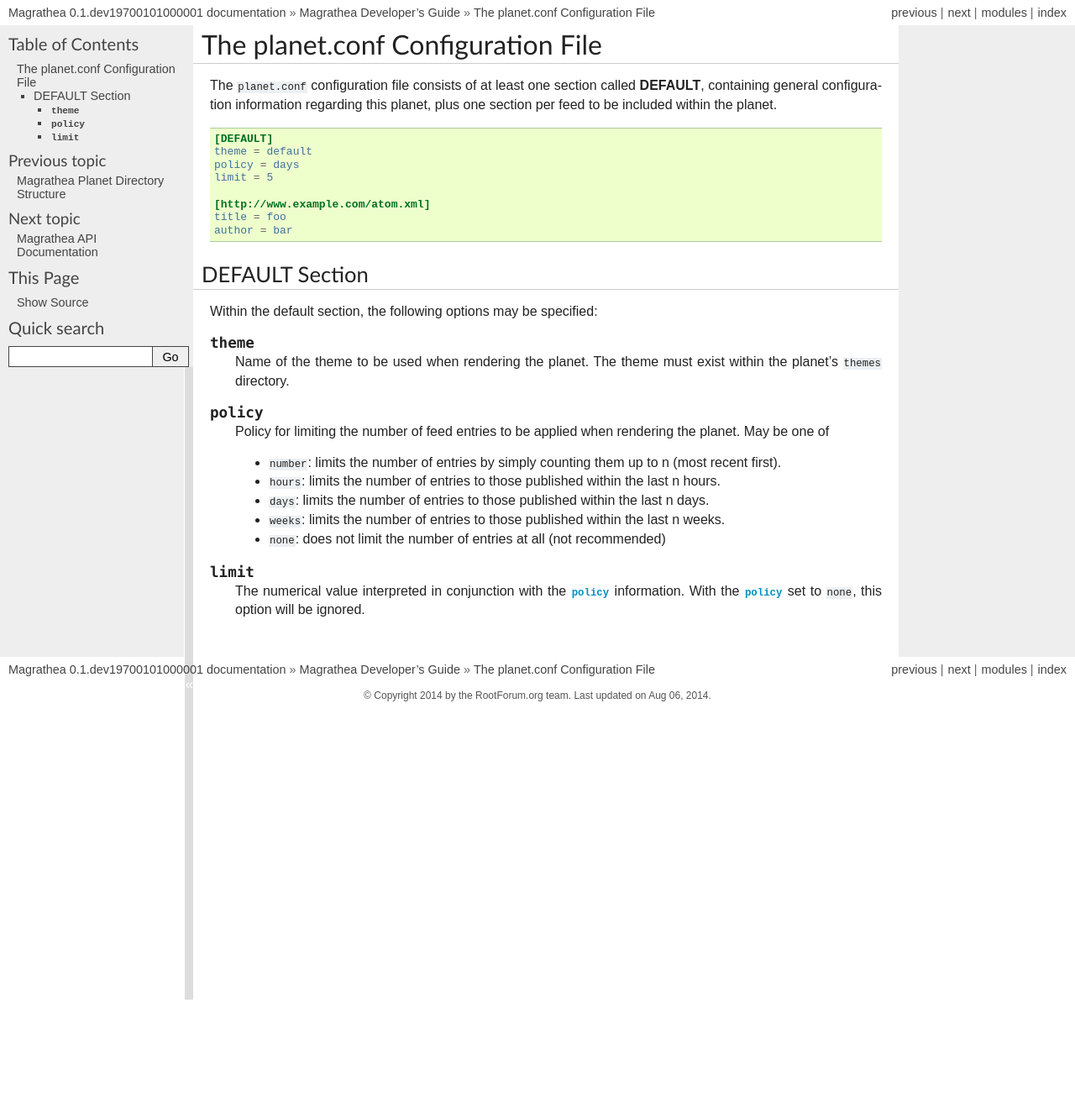
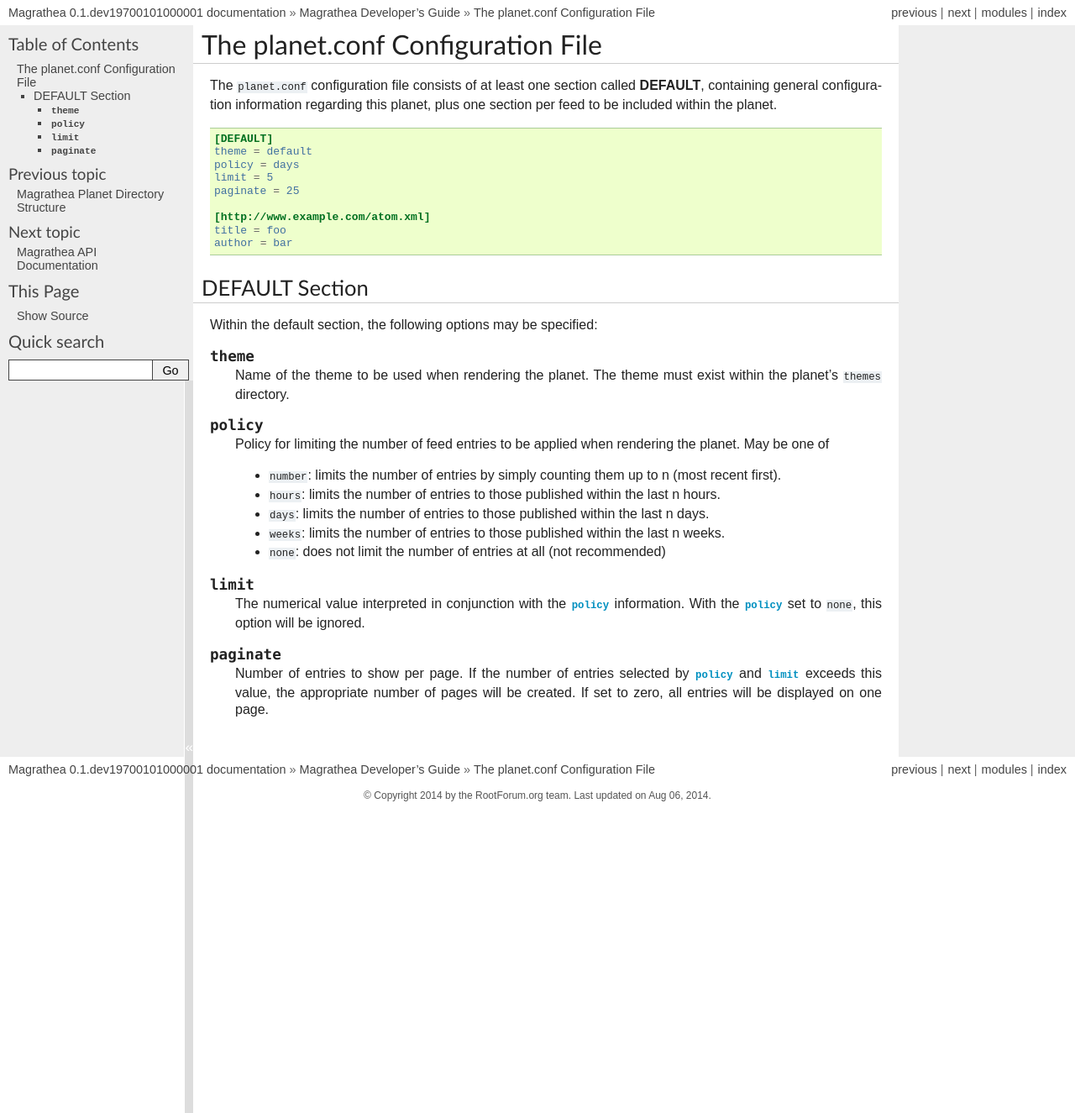
Before and after one commit to RootForum/magrathea, a Sphinx documentation site: the page built from doc/source/30_developer/20_specification/planetconf.rst, in a window 1280 px wide. Shown: the whole page at 84% size. Built offline with Sphinx 7.4.7, drawn with Linux system fonts in a browser that asks for light colours; before the commit the page ends 1190 px from its top, so only the background shows below that.

Commit message:
Add info on pagination

```diff
--- a/doc/source/30_developer/20_specification/planetconf.rst
+++ b/doc/source/30_developer/20_specification/planetconf.rst
@@ -11,6 +11,7 @@
    theme = default
    policy = days
    limit = 5
+   paginate = 25
 
    [http://www.example.com/atom.xml]
    title = foo
@@ -43,3 +44,10 @@
 
    The numerical value interpreted in conjunction with the :js:data:`policy` information. With the
    :js:data:`policy` set to ``none``, this option will be ignored.
+
+
+.. js:data:: paginate
+
+   Number of entries to show per page. If the number of entries selected by :js:data:`policy` and
+   :js:data:`limit` exceeds this value, the appropriate number of pages will be created.
+   If set to zero, all entries will be displayed on one page.
```
